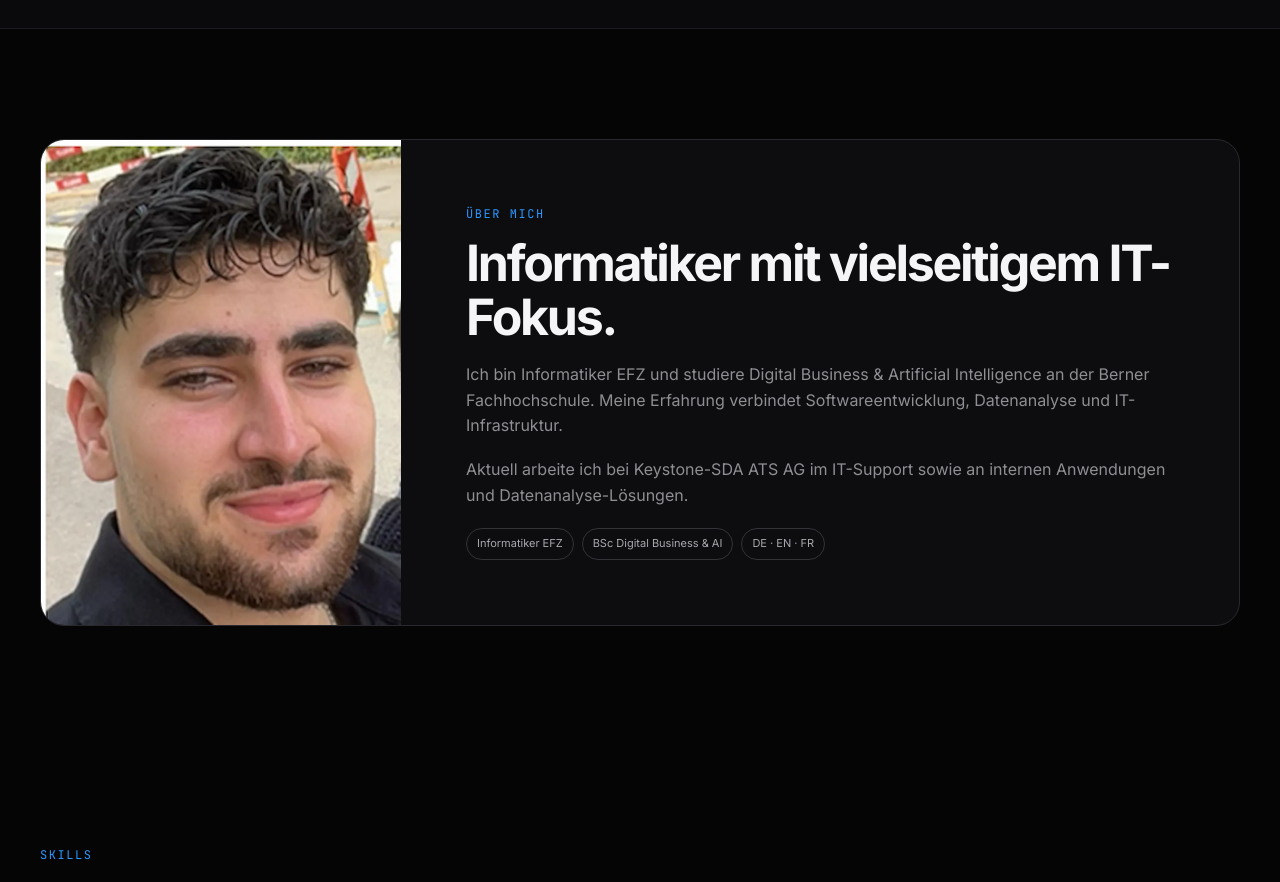
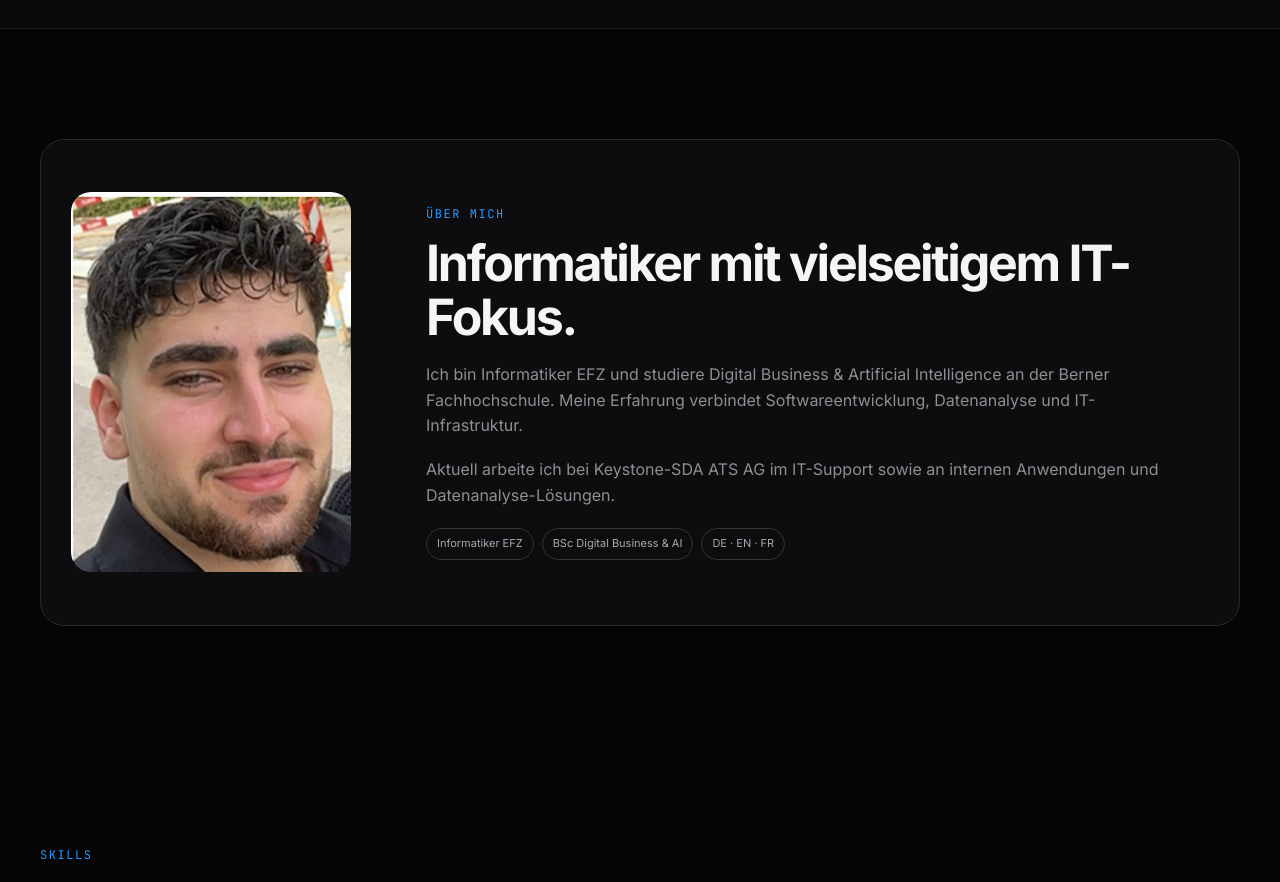
Before and after one commit to efeavci/portfolio-page, a Vue app: page / in a window 1280 px wide. Shown: the part 2660-3542 px from the top of the page. Built offline with nearby package versions, Linux system fonts and the light colour scheme.

Commit message:
Refine about profile image layout

```diff
--- a/src/components/AboutSection.vue
+++ b/src/components/AboutSection.vue
@@ -37,19 +37,25 @@ import profileImage from "../../assets/images/profile.webp";
 <style scoped>
 @media (min-width: 901px) {
   .about-card {
-    grid-template-columns: 360px 1fr;
-    min-height: 480px;
+    grid-template-columns: 320px 1fr;
+    min-height: 440px;
   }
 
   .about-photo {
-    min-height: 480px;
+    width: 280px;
+    height: 380px;
+    min-height: 0;
+    margin: 30px 0 30px 30px;
+    align-self: center;
+    border-radius: 20px;
   }
 }
 
 @media (max-width: 900px) {
   .about-photo {
-    width: min(100%, 420px);
-    height: 440px;
+    width: min(calc(100% - 64px), 340px);
+    height: 400px;
+    min-height: 0;
     margin: 32px auto 0;
     border-radius: 20px;
   }
@@ -57,8 +63,8 @@ import profileImage from "../../assets/images/profile.webp";
 
 @media (max-width: 480px) {
   .about-photo {
-    width: calc(100% - 40px);
-    height: 340px;
+    width: min(calc(100% - 40px), 300px);
+    height: 350px;
     margin-top: 20px;
   }
 }
```
